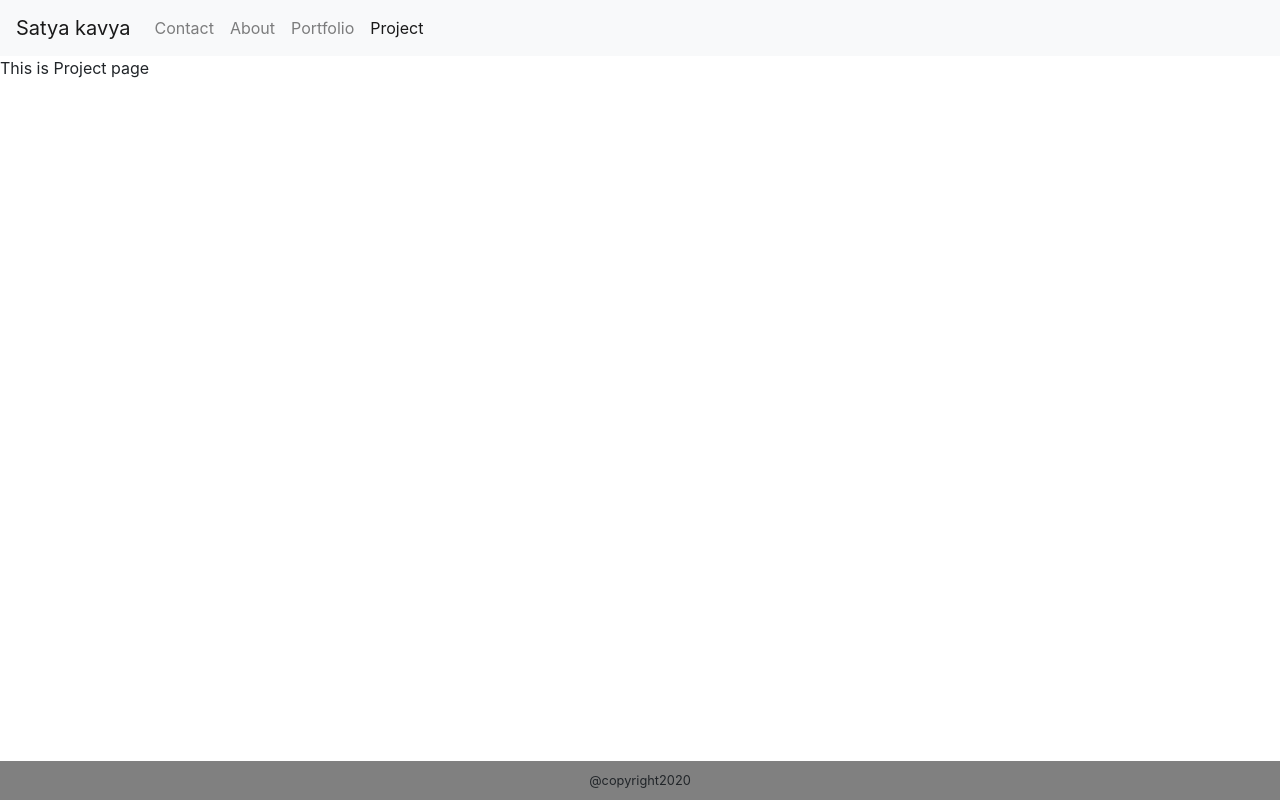
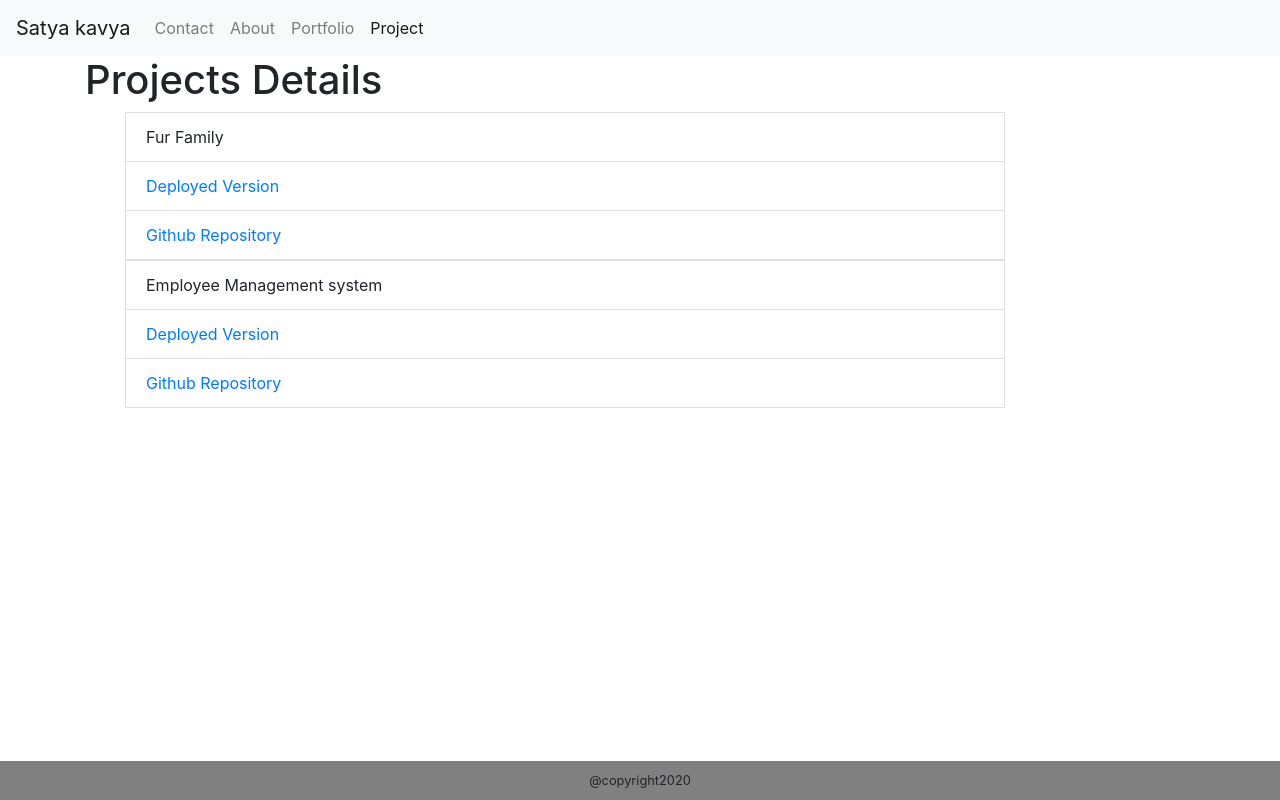
Before and after one commit to vsatyakavya/ReactMyPortfolio, a React (Create React App) app: page /project in a window 1280 px wide. Built offline with nearby package versions, Linux system fonts and the light colour scheme.

Commit message:
add project to project page

```diff
--- a/src/App.js
+++ b/src/App.js
@@ -3,7 +3,7 @@ import { BrowserRouter as Router, Route } from "react-router-dom";
 import About from "./pages/About";
 import Contact from "./pages/Contact";
 import Portfolio from "./pages/Portfolio";
-import Project from "./pages/Project";
+import ProjectContainer from "./components/ProjectContainer";
 
 import Header from "./components/Header";
 import Footer from "./components/Footer"
@@ -18,7 +18,7 @@ function App() {
           <Route exact path="/about" component={About} />
           <Route exact path="/contact" component={Contact} />
           <Route exact path="/portfolio" component={Portfolio} />
-          <Route exact path="/project" component={Project} />
+          <Route exact path="/project" component={ProjectContainer} />
 
         <Footer />
 
--- a/src/components/Footer/index.js
+++ b/src/components/Footer/index.js
@@ -16,8 +16,3 @@ function Footer(){
     )
 }
 export default Footer
-
-
-{/* <nav class="navbar fixed-bottom" style="background-color: gray;justify-content: center;">
-<small>@copyright2020</small>
-</nav> */}
--- /dev/null
+++ b/src/components/ProjectContainer/index.js
@@ -0,0 +1,24 @@
+import React from "react"
+import Project from "../../pages/Project.js"
+
+const projects =[
+{
+ id : 1,
+ title :"Fur Family",
+ deployed : "https://fur-family-34.herokuapp.com/",
+ github :"https://github.com/vsatyakavya/FurFamily"
+},
+{
+    id : 2,
+    title :"Employee Management system",
+    deployed :"https://drive.google.com/file/d/16eG2Fy_pLnbGj2lyrGEt2i30ql3v7jYo/view",
+    github :"https://github.com/vsatyakavya/Employee_Tracker"
+ }
+];
+
+
+function ProjectContainer(){
+    return <Project project = {projects} />
+}
+
+export default ProjectContainer;
--- a/src/pages/Contact.js
+++ b/src/pages/Contact.js
@@ -1,7 +1,10 @@
 import React from "react"
 
-function Contact( ){
-    return  <p>This is Contact page</p>
+function Contact(props) {
+    return <p> This is contact</p>
+
+
+
 
 }
 
--- a/src/pages/Project.js
+++ b/src/pages/Project.js
@@ -1,7 +1,44 @@
 import React from "react"
 
-function Project( ){
-    return  <p>This is Project page</p>
+function Project(props){
+    return (
+        <div class="container">
+        <div class="row">
+            <div class="col-md-10" >
+                <div class="row">
+                    <div class="col-md-12">
+                        <h1 id="aboutme" >Projects Details</h1>
+                    </div>
+                </div>
+                <div class="row">
+                    <div class="col-md-12">
+                        <ol className="list-group">
+                            {props.project.map(item =>(
+                                <div>
+                                    <ul>
+
+                                 <li className="list-group-item" key={item.id}>{item.title}</li>
+
+
+                                 <li className="list-group-item"><a href={item.deployed}>Deployed Version</a></li>
+                                 <li className="list-group-item"><a href={item.github}>Github Repository</a></li>
+
+                             </ul>
+                             </div>
+
+                            ))}
+
+
+
+
+                        </ol>
+
+                    </div>
+                </div>
+            </div>
+        </div>
+    </div>
+    )
 
 }
 
```
Also changed, not shown: src/components/Project/style.css (deleted), src/components/ProjectContainer/style.css (added).
